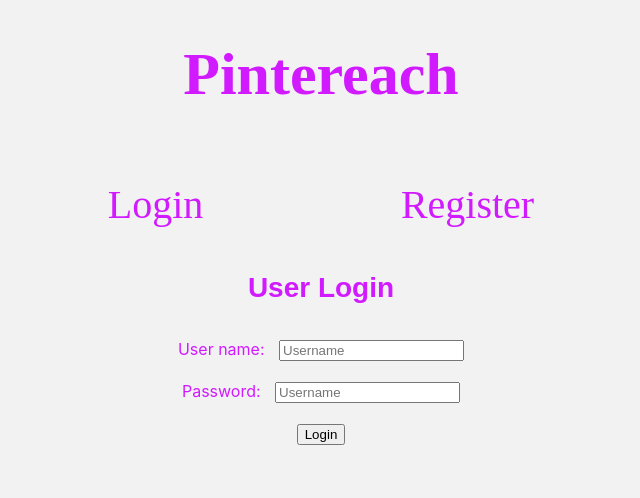
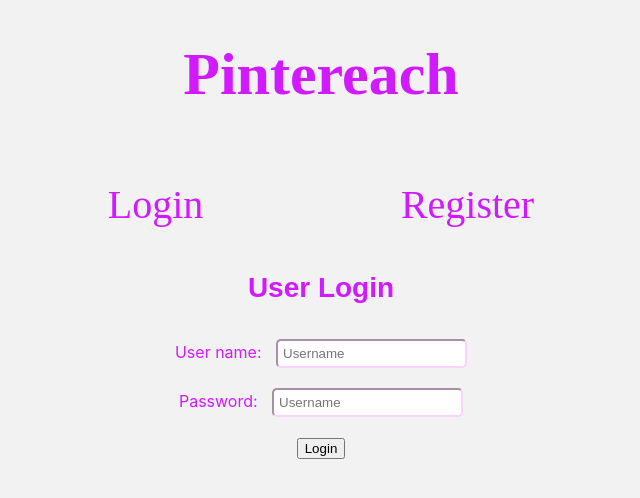
Before and after one commit to build-week-pintereach/Front-End, a React (Create React App) app in the folder pintereach/: page /login in a window 1280 px wide. Shown: the top 498 px of the page, without its empty margins (319-959 px from the left). Built offline with nearby package versions, Linux system fonts and the light colour scheme; a web font is replaced by a local one.

Commit message:
style(Nav.css) + .input style for inputs for password & username for both Register & Login pages

```diff
--- a/pintereach/src/components/Nav/Nav.css
+++ b/pintereach/src/components/Nav/Nav.css
@@ -54,3 +54,9 @@
     margin-right: 10px;
      color:#d11aff;
 }
+
+.input { /** inputs for Register && Login => both username && password inputs **/
+    padding: 5px;
+    border-radius: 5px;
+    border-color: #fcd3ff;
+}
```
